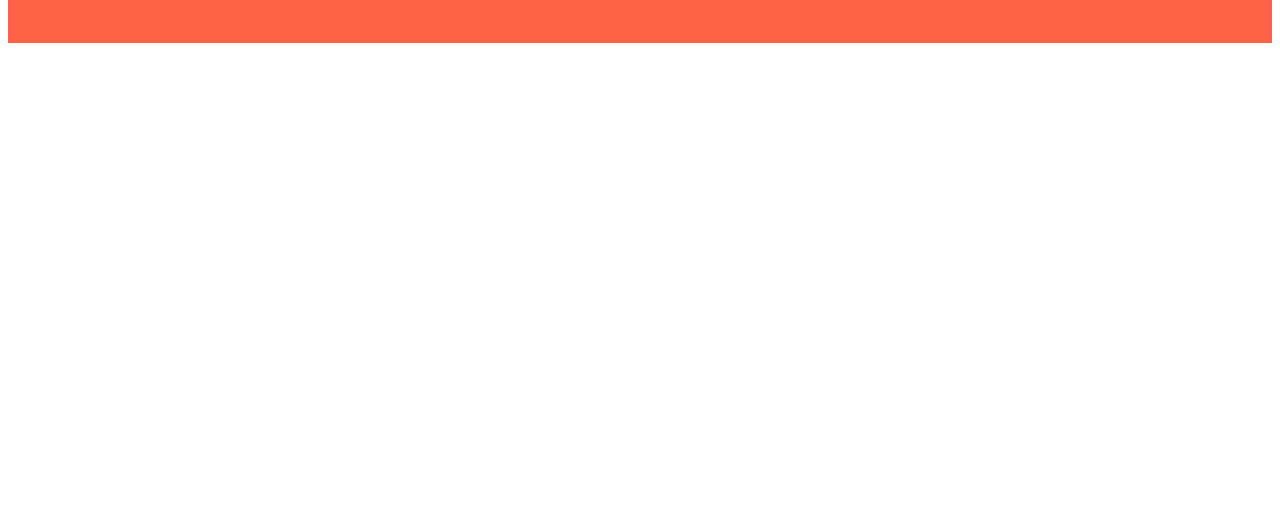
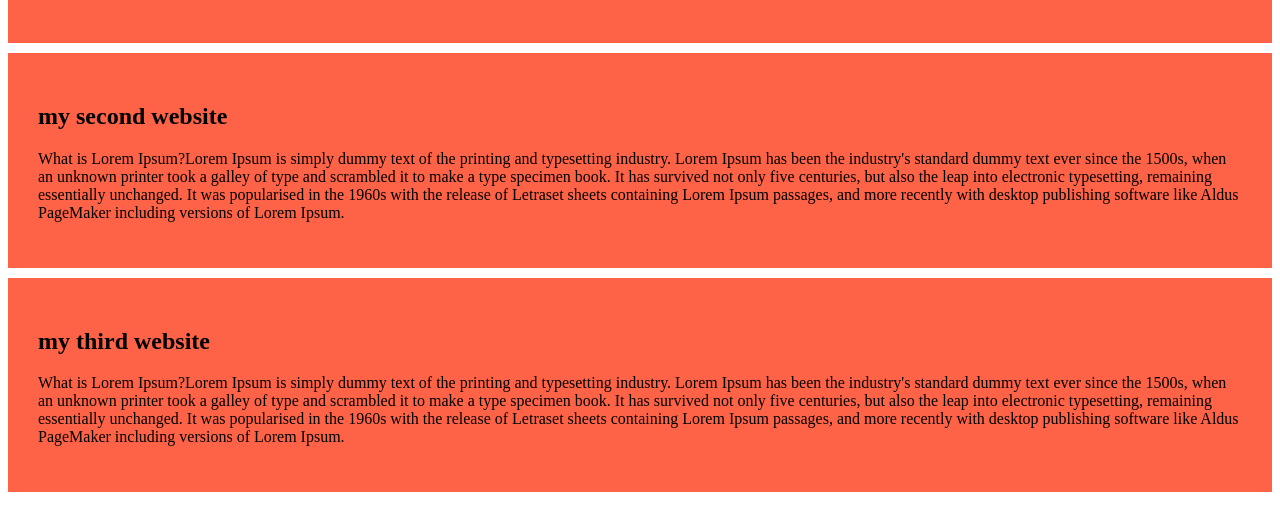
Before and after one commit to wdmoriom/my-simpel-website, a plain HTML site: page index.html in a window 1280 px wide. Shown: the part 180-710 px from the top of the page. Drawn offline with Linux system fonts and the light colour scheme.

Commit message:
added the second and the third blog

```diff
--- a/index.html
+++ b/index.html
@@ -11,6 +11,14 @@
         <h2> my simpel website</h2>
         <p>What is Lorem Ipsum?Lorem Ipsum is simply dummy text of the printing and typesetting industry. Lorem Ipsum has been the industry's standard dummy text ever since the 1500s, when an unknown printer took a galley of type and scrambled it to make a type specimen book. It has survived not only five centuries, but also the leap into electronic typesetting, remaining essentially unchanged. It was popularised in the 1960s with the release of Letraset sheets containing Lorem Ipsum passages, and more recently with desktop publishing software like Aldus PageMaker including versions of Lorem Ipsum.</p>
     </div>
+    <div>
+        <h2> my second website</h2>
+        <p>What is Lorem Ipsum?Lorem Ipsum is simply dummy text of the printing and typesetting industry. Lorem Ipsum has been the industry's standard dummy text ever since the 1500s, when an unknown printer took a galley of type and scrambled it to make a type specimen book. It has survived not only five centuries, but also the leap into electronic typesetting, remaining essentially unchanged. It was popularised in the 1960s with the release of Letraset sheets containing Lorem Ipsum passages, and more recently with desktop publishing software like Aldus PageMaker including versions of Lorem Ipsum.</p>
+    </div>
+    <div>
+        <h2> my third website</h2>
+        <p>What is Lorem Ipsum?Lorem Ipsum is simply dummy text of the printing and typesetting industry. Lorem Ipsum has been the industry's standard dummy text ever since the 1500s, when an unknown printer took a galley of type and scrambled it to make a type specimen book. It has survived not only five centuries, but also the leap into electronic typesetting, remaining essentially unchanged. It was popularised in the 1960s with the release of Letraset sheets containing Lorem Ipsum passages, and more recently with desktop publishing software like Aldus PageMaker including versions of Lorem Ipsum.</p>
+    </div>
 
 </body>
 </html>
--- a/styles/blogs.css
+++ b/styles/blogs.css
@@ -1,4 +1,5 @@
 div{
     background-color: tomato;
     padding: 30px;
+    margin-bottom: 10px;
 }
```
